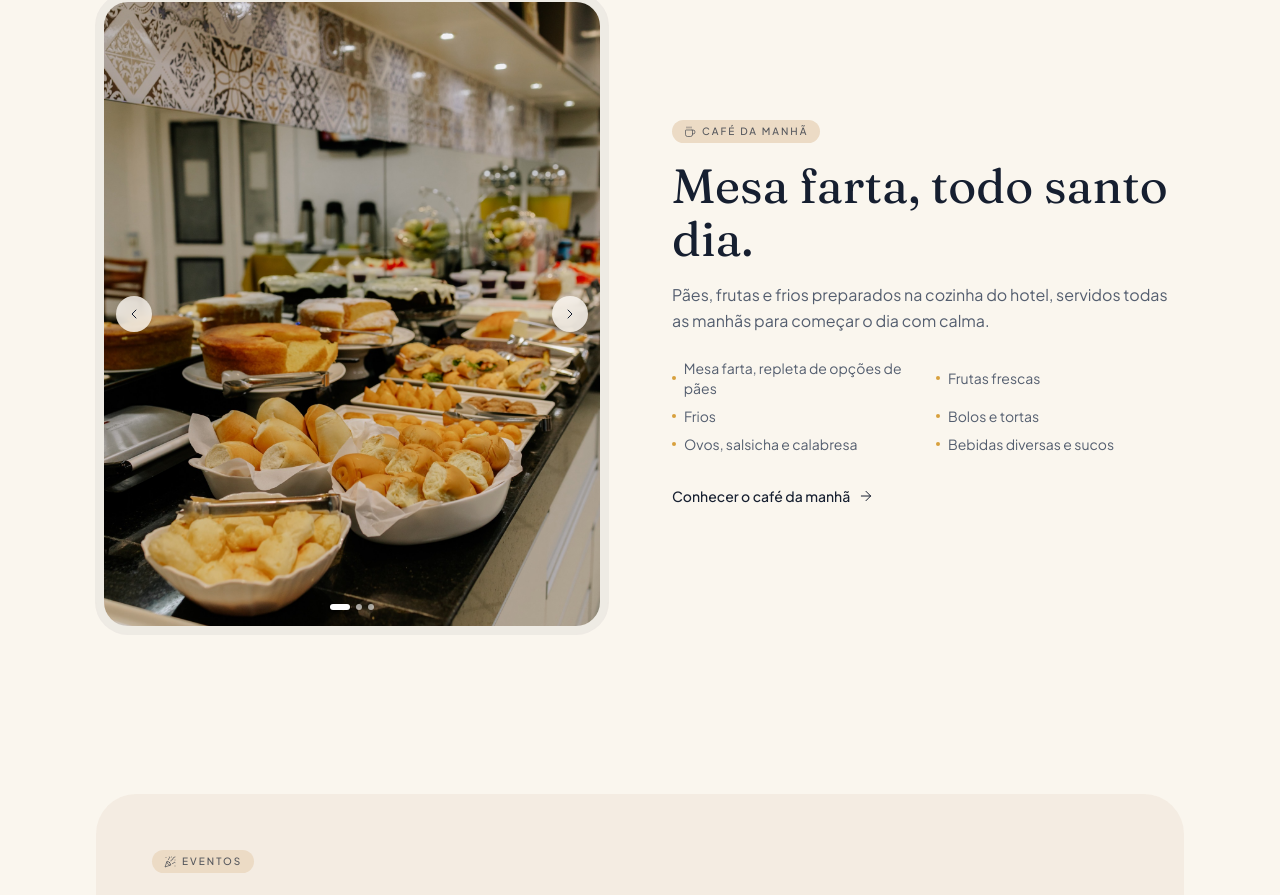
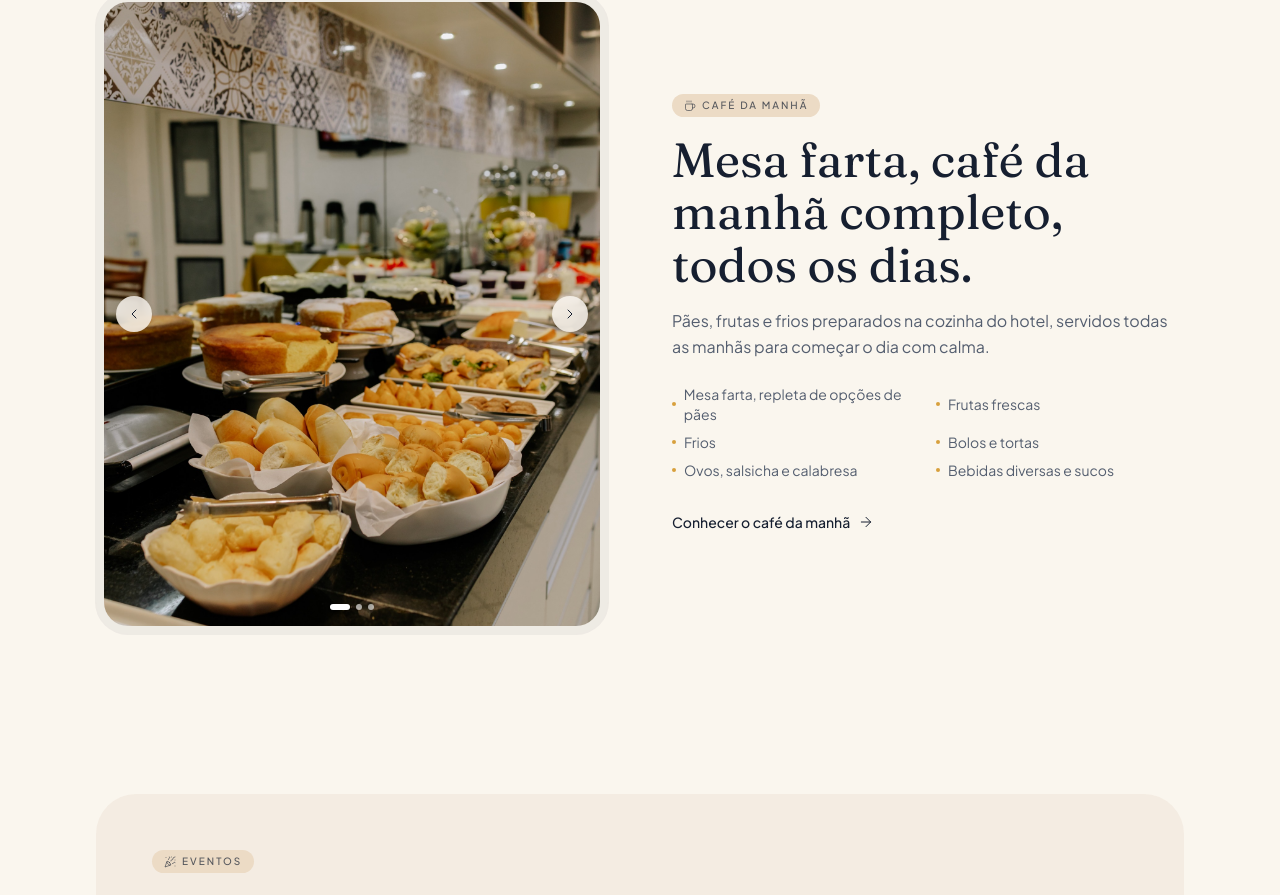
Before and after one commit to sandrofraga-evoluir/millian, a Next.js app: page / in a window 1280 px wide. Shown: the part 3088-3983 px from the top of the page. Built offline with nearby package versions, Linux system fonts and the light colour scheme.

Commit message:
Match home café da manhã teaser headline to the dedicated page
"Mesa farta, café da manhã completo, todos os dias." now used
consistently in both places.

```diff
--- a/src/app/page.tsx
+++ b/src/app/page.tsx
@@ -142,7 +142,7 @@ export default function Home() {
               Café da manhã
             </span>
             <h2 className="mt-4 text-4xl leading-[1.1] text-foreground sm:text-5xl">
-              Mesa farta, todo santo dia.
+              Mesa farta, café da manhã completo, todos os dias.
             </h2>
             <p className="mt-4 text-base leading-relaxed text-muted-foreground">
               Pães, frutas e frios preparados na cozinha do hotel, servidos
```
